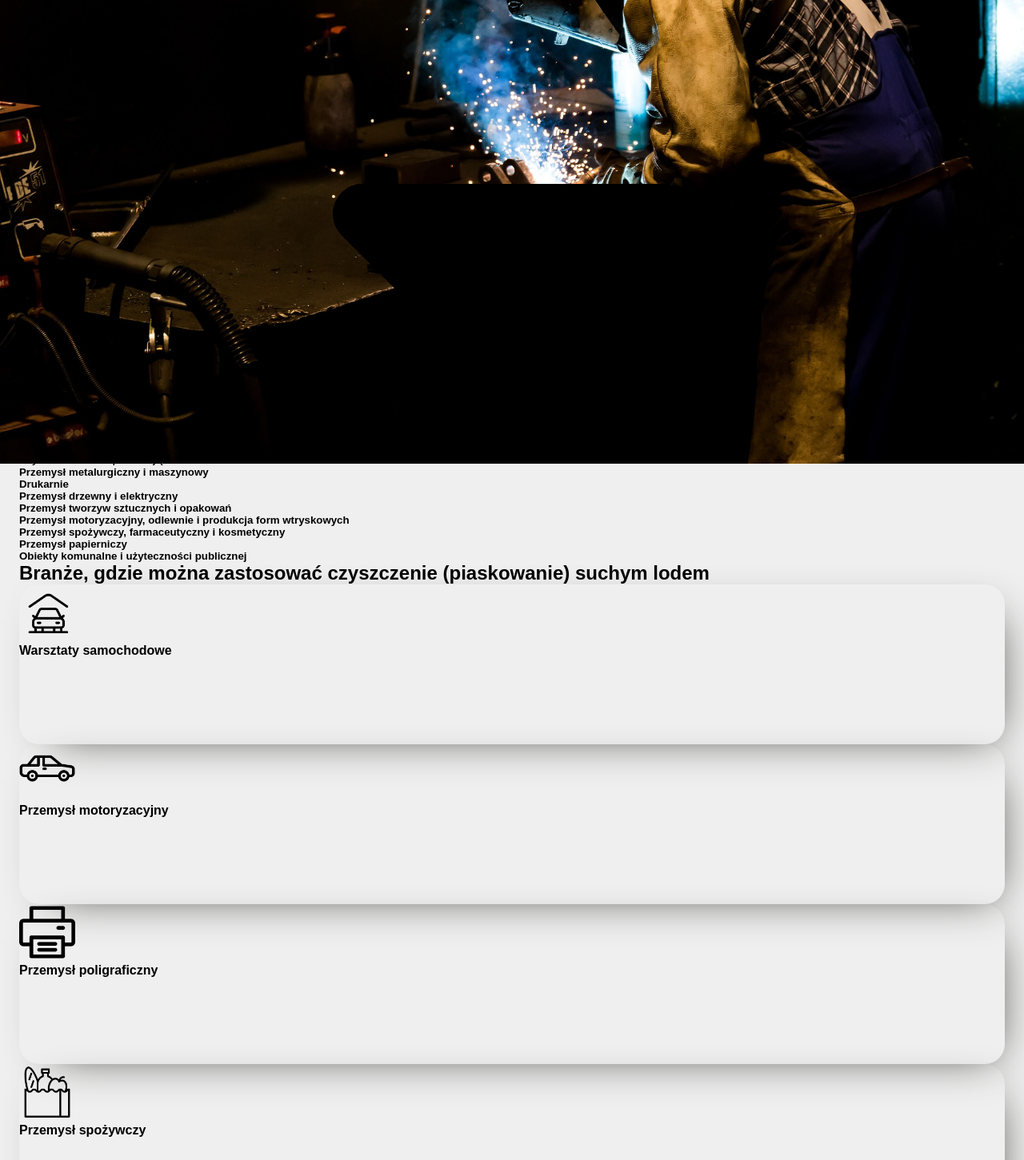
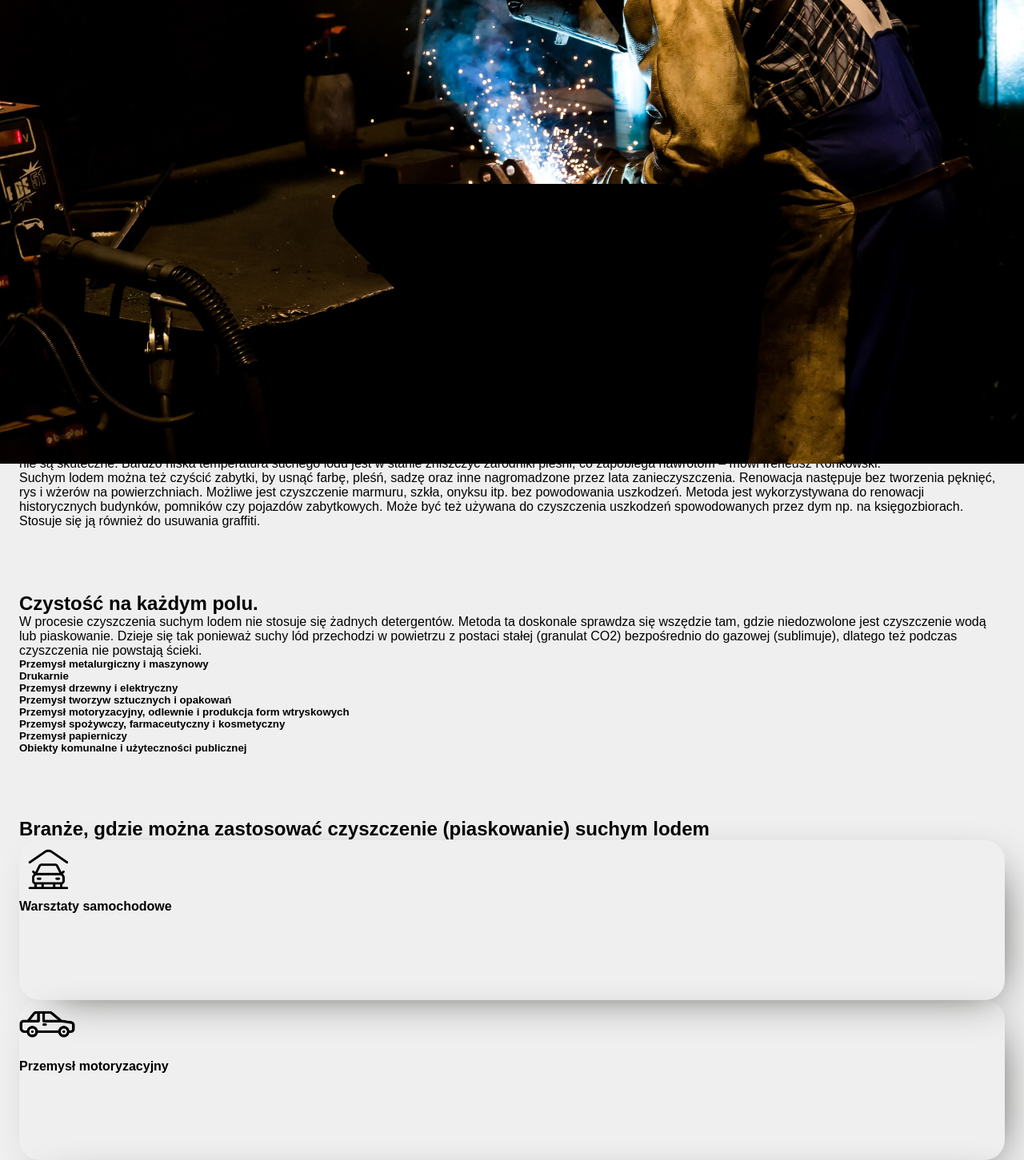
Before and after one commit to Ku3iK/dkice_nextjs, a Next.js app: page /dkice in a window 1280 px wide. Shown: the part 220-1671 px from the top of the page at 80% size. Built offline with nearby package versions, Linux system fonts and the light colour scheme; what styled-media-query would draw is missing.

Commit message:
Fix  set global styles for section tags and used in created componetns (#79)
* fix: set global styles for section tags

* fix: used section component in created componentws

```diff
--- a/src/components/AccordionSection/AccordionSection.tsx
+++ b/src/components/AccordionSection/AccordionSection.tsx
@@ -14,7 +14,7 @@ const AccordionSection: React.FunctionComponent<AccordionSectionInterface & Acco
     tabs,
 }) => {
     return(
-        <div className={`grid md:grid-cols-2 gap-32 md:gap-48 ${classNames}`}>
+        <section className={`grid md:grid-cols-2 gap-32 md:gap-48 ${classNames}`}>
             <div className={clsx(
                 {'md:order-last': reverseElements}
             )}>
@@ -24,7 +24,7 @@ const AccordionSection: React.FunctionComponent<AccordionSectionInterface & Acco
             <AccordionComponent
                 tabs={tabs}
             />
-        </div>
+        </section>
     );
 }
 
--- a/src/components/containers/DynamicContent/DynamicContent.tsx
+++ b/src/components/containers/DynamicContent/DynamicContent.tsx
@@ -12,12 +12,12 @@ const DynamicContent = ({
     const [ activeTile, setActiveTile ] = useState(0);
 
     return(
-        <div id="dynamicContent" className={`${classNames}`}>
+        <section id="dynamicContent" className={`${classNames}`}>
             {tilesContainer.sectionTitle && (
                 <Headings level={2}>{tilesContainer.sectionTitle}</Headings>
             )}
-            <DynamicContentStyled className={'grid xs:grid-cols-2 gap-32 pt-48'}>
-                <div className={'flex overflow-x-scroll xs:overflow-visible xs:grid xs:grid-cols-1 lg:grid-cols-2 gap-32 py-32 md:py-0'}>
+            <DynamicContentStyled className={'grid sm:grid-cols-2 gap-32 pt-48'}>
+                <div className={'flex overflow-x-scroll sm:overflow-visible sm:grid sm:grid-cols-1 lg:grid-cols-2 gap-32 py-32 md:py-0'}>
                 {tilesContainer && (
                     <>
                         {tilesContainer.tiles?.map(({ iconUrl, tileTitle, listElements }, contentKey: number) => (
@@ -44,7 +44,7 @@ const DynamicContent = ({
                     )}
                 </div>
             </DynamicContentStyled>
-        </div>
+        </section>
     );
 };
 
--- a/src/styles/GlobalStyles.ts
+++ b/src/styles/GlobalStyles.ts
@@ -25,6 +25,22 @@ const GlobalStyles = createGlobalStyle`
         background-color: ${theme.color.background};
     }
 
+    section {
+        padding-bottom: 4.8rem;
+
+        &.firstSection {
+            padding-top: 4.8rem;
+        }
+
+        @media (min-width: ${({ theme }) => theme.screens.md}) {
+            padding-bottom: 8rem;
+
+            &.firstSection {
+                padding-top: 8rem;
+            }
+        }
+    }
+
     .hyphnes {
         hyphens: auto;
     }
```
